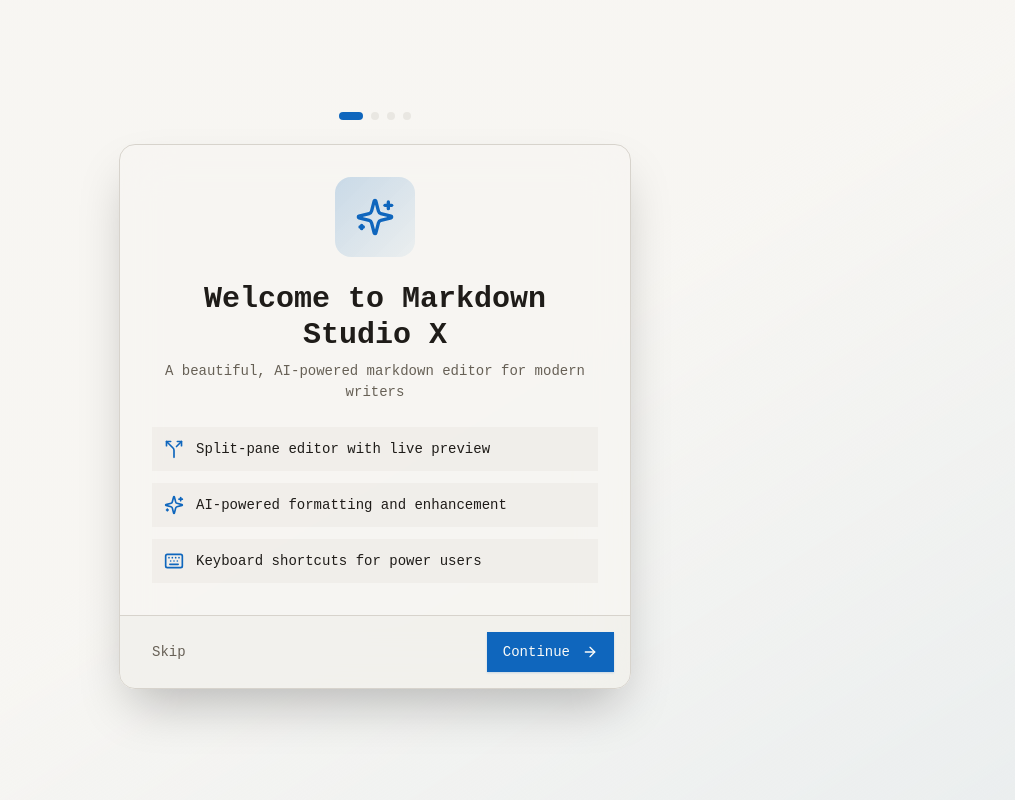
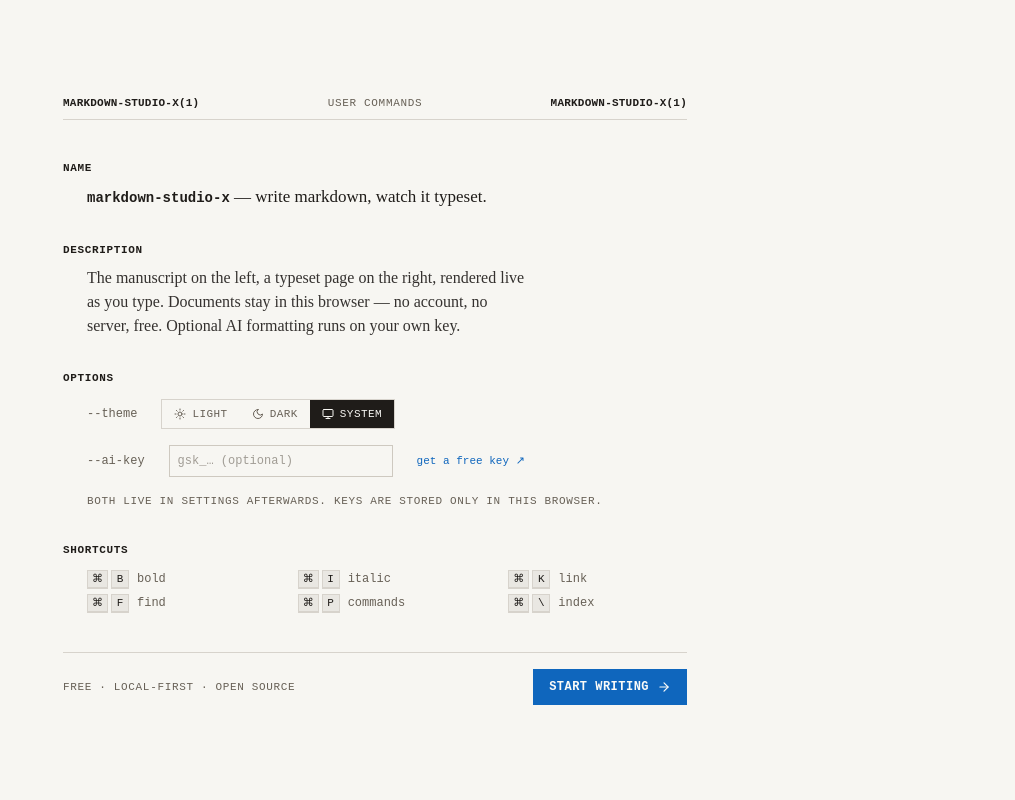
Before and after one commit to RexO77/MarkdownStudioX, a React (Vite) app: page / in a window 1280 px wide. Shown: the whole page, without its empty margins (265-1280 px from the left). Built offline with nearby package versions, Linux system fonts and the light colour scheme; a web font is replaced by a local one; what marked-smartypants would draw is missing.

Commit message:
Refresh onboarding and product README

```diff
--- a/src/components/WelcomeScreen.tsx
+++ b/src/components/WelcomeScreen.tsx
@@ -1,14 +1,11 @@
 import React, { useState } from 'react';
-import { motion, AnimatePresence } from 'framer-motion';
-import {
-    Sparkles, ArrowRight, ArrowLeft, Check, KeyRound,
-    Palette, Keyboard, Split, Moon, Sun
-} from 'lucide-react';
-import { Button } from '@/components/ui/button';
-import { Input } from '@/components/ui/input';
-import { Label } from '@/components/ui/label';
+import { motion } from 'framer-motion';
+import { ArrowRight, Sun, Moon, Monitor } from 'lucide-react';
 import { cn } from '@/lib/utils';
+import { Kbd } from '@/components/ui/kbd';
 import { useTheme } from '@/components/ui/theme-provider';
+import { setStoredApiKey } from '@/components/ui/api-key-dialog';
+import { toast } from 'sonner';
 
 interface WelcomeScreenProps {
     onComplete: () => void;
@@ -32,255 +29,188 @@ export const setOnboardingComplete = () => {
     }
 };
 
+const THEME_CHOICES = [
+    { value: 'light' as const, label: 'LIGHT', icon: Sun },
+    { value: 'dark' as const, label: 'DARK', icon: Moon },
+    { value: 'system' as const, label: 'SYSTEM', icon: Monitor },
+];
+
+const SHORTCUTS = [
+    { keys: '⌘B', action: 'bold' },
+    { keys: '⌘I', action: 'italic' },
+    { keys: '⌘K', action: 'link' },
+    { keys: '⌘F', action: 'find' },
+    { keys: '⌘P', action: 'commands' },
+    { keys: '⌘\\', action: 'index' },
+];
+
+const sectionVariants = {
+    hidden: { opacity: 0, y: 8 },
+    visible: (i: number) => ({
+        opacity: 1,
+        y: 0,
+        transition: { delay: 0.08 + i * 0.07, duration: 0.3, ease: [0.16, 1, 0.3, 1] },
+    }),
+};
+
+const SectionHead: React.FC<{ children: React.ReactNode }> = ({ children }) => (
+    <h2 className="font-mono text-[11px] font-bold uppercase tracking-[0.06em] text-foreground">
+        {children}
+    </h2>
+);
+
 export const WelcomeScreen: React.FC<WelcomeScreenProps> = ({ onComplete }) => {
-    const [step, setStep] = useState(0);
     const [apiKey, setApiKey] = useState('');
     const { theme, setTheme } = useTheme();
 
-    const steps = [
-        { id: 'welcome', title: 'Welcome' },
-        { id: 'api-key', title: 'API Setup' },
-        { id: 'theme', title: 'Theme' },
-        { id: 'features', title: 'Features' },
-    ];
-
-    const goNext = () => {
-        if (step < steps.length - 1) {
-            setStep(step + 1);
-        } else {
-            handleComplete();
+    const handleStart = () => {
+        const trimmed = apiKey.trim();
+        if (trimmed) {
+            if (!trimmed.startsWith('gsk_')) {
+                toast.error('Groq keys start with “gsk_”. Leave blank to skip.');
+                return;
             }
-    };
-
-    const goPrev = () => {
-        if (step > 0) {
-            setStep(step - 1);
-        }
-    };
-
-    const handleComplete = () => {
-        if (apiKey.trim()) {
-            localStorage.setItem('groq-api-key', apiKey.trim());
+            setStoredApiKey(trimmed);
         }
         setOnboardingComplete();
         onComplete();
     };
 
-    const handleSkip = () => {
-        setOnboardingComplete();
-        onComplete();
-    };
+    return (
+        <div className="fixed inset-0 z-50 overflow-y-auto bg-background">
+            <motion.div
+                initial={{ opacity: 0 }}
+                animate={{ opacity: 1 }}
+                transition={{ duration: 0.25 }}
+                className="mx-auto flex min-h-full w-full max-w-2xl flex-col justify-center px-6 py-10"
+            >
+                {/* Running head */}
+                <motion.div
+                    custom={0}
+                    initial="hidden"
+                    animate="visible"
+                    variants={sectionVariants}
+                    className="flex items-baseline justify-between border-b border-border pb-2 font-mono text-[11px] font-bold tracking-[0.02em]"
+                >
+                    <span>MARKDOWN-STUDIO-X(1)</span>
+                    <span className="hidden font-normal uppercase tracking-[0.06em] text-muted-foreground sm:block">
+                        User Commands
+                    </span>
+                    <span className="hidden sm:block">MARKDOWN-STUDIO-X(1)</span>
+                </motion.div>
 
-    return (
-        <div className="fixed inset-0 z-50 bg-gradient-to-br from-background via-background to-primary/5 flex items-center justify-center">
-            <motion.div
-                initial={{ opacity: 0, scale: 0.9 }}
-                animate={{ opacity: 1, scale: 1 }}
-                className="w-full max-w-lg mx-4"
+                <div className="space-y-8 py-10">
+                    <motion.section custom={1} initial="hidden" animate="visible" variants={sectionVariants}>
+                        <SectionHead>Name</SectionHead>
+                        <p className="mt-2 pl-6 font-serif text-[17px] leading-6">
+                            <span className="font-mono text-[14px] font-bold">markdown-studio-x</span> — write
+                            markdown, watch it typeset.
+                        </p>
+                    </motion.section>
+
+                    <motion.section custom={2} initial="hidden" animate="visible" variants={sectionVariants}>
+                        <SectionHead>Description</SectionHead>
+                        <p className="mt-2 max-w-[58ch] pl-6 font-serif text-[16px] leading-6 text-foreground/90">
+                            The manuscript on the left, a typeset page on the right, rendered live as you
+                            type. Documents stay in this browser — no account, no server, free. Optional AI
+                            formatting runs on your own key.
+                        </p>
+                    </motion.section>
+
+                    <motion.section custom={3} initial="hidden" animate="visible" variants={sectionVariants}>
+                        <SectionHead>Options</SectionHead>
+                        <div className="mt-3 space-y-4 pl-6">
+                            <div className="flex flex-wrap items-center gap-x-6 gap-y-2">
+                                <code className="font-mono text-[12px] text-muted-foreground">--theme</code>
+                                <div
+                                    role="group"
+                                    aria-label="Theme"
+                                    className="flex items-stretch border border-border font-mono text-[11px] tracking-[0.04em]"
                                 >
-                {/* Progress Dots */}
-                <div className="flex justify-center gap-2 mb-6">
-                    {steps.map((s, i) => (
-                        <div
-                            key={s.id}
+                                    {THEME_CHOICES.map((choice) => (
+                                        <button
+                                            key={choice.value}
+                                            type="button"
+                                            aria-pressed={theme === choice.value}
+                                            onClick={() => setTheme(choice.value)}
                                             className={cn(
-                                'w-2 h-2 rounded-full transition-all',
-                                i === step ? 'bg-primary w-6' : i < step ? 'bg-primary/60' : 'bg-muted'
+                                                'inline-flex items-center gap-1.5 px-3 py-1.5',
+                                                theme === choice.value
+                                                    ? 'bg-foreground text-background'
+                                                    : 'text-muted-foreground hover:bg-secondary hover:text-foreground'
                                             )}
-                        />
+                                        >
+                                            <choice.icon className="h-3 w-3" />
+                                            {choice.label}
+                                        </button>
                                     ))}
                                 </div>
-
-                {/* Content Card */}
-                <div className="bg-background/80 backdrop-blur-xl border rounded-2xl shadow-2xl overflow-hidden">
-                    <AnimatePresence mode="wait">
-                        <motion.div
-                            key={step}
-                            initial={{ opacity: 0, x: 20 }}
-                            animate={{ opacity: 1, x: 0 }}
-                            exit={{ opacity: 0, x: -20 }}
-                            transition={{ duration: 0.2 }}
-                            className="p-8"
-                        >
-                            {step === 0 && (
-                                <div className="text-center space-y-6">
-                                    <div className="w-20 h-20 mx-auto rounded-2xl bg-gradient-to-br from-primary/20 to-primary/5 flex items-center justify-center">
-                                        <Sparkles className="h-10 w-10 text-primary" />
-                                    </div>
-                                    <div>
-                                        <h1 className="text-3xl font-bold mb-2">Welcome to Markdown Studio X</h1>
-                                        <p className="text-muted-foreground">
-                                            A beautiful, AI-powered markdown editor for modern writers
-                                        </p>
-                                    </div>
-                                    <div className="flex flex-col gap-3 text-left text-sm">
-                                        <div className="flex items-center gap-3 p-3 rounded-lg bg-muted/50">
-                                            <Split className="h-5 w-5 text-primary shrink-0" />
-                                            <span>Split-pane editor with live preview</span>
-                                        </div>
-                                        <div className="flex items-center gap-3 p-3 rounded-lg bg-muted/50">
-                                            <Sparkles className="h-5 w-5 text-primary shrink-0" />
-                                            <span>AI-powered formatting and enhancement</span>
-                                        </div>
-                                        <div className="flex items-center gap-3 p-3 rounded-lg bg-muted/50">
-                                            <Keyboard className="h-5 w-5 text-primary shrink-0" />
-                                            <span>Keyboard shortcuts for power users</span>
-                                        </div>
-                                    </div>
-                                </div>
-                            )}
-
-                            {step === 1 && (
-                                <div className="space-y-6">
-                                    <div className="text-center">
-                                        <div className="w-16 h-16 mx-auto rounded-2xl bg-gradient-to-br from-primary/20 to-primary/5 flex items-center justify-center mb-4">
-                                            <KeyRound className="h-8 w-8 text-primary" />
-                                        </div>
-                                        <h2 className="text-2xl font-bold mb-2">Connect to AI</h2>
-                                        <p className="text-muted-foreground text-sm">
-                                            Enter your Groq API key to enable AI features (optional)
-                                        </p>
                             </div>
 
-                                    <div className="space-y-2">
-                                        <Label htmlFor="api-key">Groq API Key</Label>
-                                        <Input
-                                            id="api-key"
+                            <div className="flex flex-wrap items-center gap-x-6 gap-y-2">
+                                <code className="font-mono text-[12px] text-muted-foreground">--ai-key</code>
+                                <input
                                     type="password"
                                     value={apiKey}
                                     onChange={(e) => setApiKey(e.target.value)}
-                                            placeholder="gsk_..."
-                                            className="font-mono"
+                                    placeholder="gsk_… (optional)"
+                                    aria-label="Groq API key (optional)"
+                                    className={cn(
+                                        'w-56 border border-input bg-transparent px-2 py-1.5 font-mono text-[12px]',
+                                        'placeholder:text-muted-foreground/60 focus:outline-none focus:ring-1 focus:ring-ring'
+                                    )}
                                 />
-                                        <p className="text-xs text-muted-foreground">
-                                            Get your free API key at{' '}
                                 <a
                                     href="https://console.groq.com/keys"
                                     target="_blank"
                                     rel="noopener noreferrer"
-                                                className="text-primary hover:underline"
+                                    className="font-mono text-[11px] text-primary hover:underline"
                                 >
-                                                console.groq.com
+                                    get a free key ↗
                                 </a>
+                            </div>
+                            <p className="font-mono text-[11px] uppercase tracking-[0.06em] text-muted-foreground">
+                                Both live in Settings afterwards. Keys are stored only in this browser.
                             </p>
                         </div>
-                                </div>
-                            )}
+                    </motion.section>
 
-                            {step === 2 && (
-                                <div className="space-y-6">
-                                    <div className="text-center">
-                                        <div className="w-16 h-16 mx-auto rounded-2xl bg-gradient-to-br from-primary/20 to-primary/5 flex items-center justify-center mb-4">
-                                            <Palette className="h-8 w-8 text-primary" />
-                                        </div>
-                                        <h2 className="text-2xl font-bold mb-2">Choose Your Theme</h2>
-                                        <p className="text-muted-foreground text-sm">
-                                            Select a theme that suits your preference
-                                        </p>
-                                    </div>
-
-                                    <div className="grid grid-cols-2 gap-4">
-                                        <button
-                                            onClick={() => setTheme('light')}
-                                            className={cn(
-                                                'p-6 rounded-xl border-2 transition-all flex flex-col items-center gap-3',
-                                                theme === 'light'
-                                                    ? 'border-primary bg-primary/5'
-                                                    : 'border-border hover:border-primary/50'
-                                            )}
-                                        >
-                                            <div className="w-12 h-12 rounded-lg bg-white border shadow flex items-center justify-center">
-                                                <Sun className="h-6 w-6 text-amber-500" />
-                                            </div>
-                                            <span className="font-medium">Light</span>
-                                        </button>
-                                        <button
-                                            onClick={() => setTheme('dark')}
-                                            className={cn(
-                                                'p-6 rounded-xl border-2 transition-all flex flex-col items-center gap-3',
-                                                theme === 'dark'
-                                                    ? 'border-primary bg-primary/5'
-                                                    : 'border-border hover:border-primary/50'
-                                            )}
-                                        >
-                                            <div className="w-12 h-12 rounded-lg bg-gray-900 border border-gray-700 flex items-center justify-center">
-                                                <Moon className="h-6 w-6 text-blue-400" />
-                                            </div>
-                                            <span className="font-medium">Dark</span>
-                                        </button>
-                                    </div>
-                                </div>
-                            )}
-
-                            {step === 3 && (
-                                <div className="space-y-6">
-                                    <div className="text-center">
-                                        <div className="w-16 h-16 mx-auto rounded-2xl bg-gradient-to-br from-green-500/20 to-green-500/5 flex items-center justify-center mb-4">
-                                            <Check className="h-8 w-8 text-green-500" />
-                                        </div>
-                                        <h2 className="text-2xl font-bold mb-2">You're All Set!</h2>
-                                        <p className="text-muted-foreground text-sm">
-                                            Here are some keyboard shortcuts to get you started
-                                        </p>
-                                    </div>
-
-                                    <div className="space-y-2 text-sm">
-                                        {[
-                                            { keys: '⌘ B', action: 'Bold' },
-                                            { keys: '⌘ I', action: 'Italic' },
-                                            { keys: '⌘ K', action: 'Insert Link' },
-                                            { keys: '⌘ F', action: 'Find & Replace' },
-                                            { keys: '⌘ P', action: 'Command Palette' },
-                                            { keys: '⌘ \\', action: 'Toggle Sidebar' },
-                                        ].map((shortcut) => (
-                                            <div
-                                                key={shortcut.action}
-                                                className="flex items-center justify-between p-2 rounded bg-muted/50"
-                                            >
-                                                <span>{shortcut.action}</span>
-                                                <kbd className="px-2 py-1 rounded bg-muted font-mono text-xs">
-                                                    {shortcut.keys}
-                                                </kbd>
+                    <motion.section custom={4} initial="hidden" animate="visible" variants={sectionVariants}>
+                        <SectionHead>Shortcuts</SectionHead>
+                        <div className="mt-3 grid grid-cols-2 gap-x-8 gap-y-1.5 pl-6 sm:grid-cols-3">
+                            {SHORTCUTS.map((s) => (
+                                <div key={s.action} className="flex items-center gap-2 font-mono text-[12px]">
+                                    <Kbd keys={s.keys} />
+                                    <span className="text-muted-foreground">{s.action}</span>
                                 </div>
                             ))}
                         </div>
+                    </motion.section>
                 </div>
+
+                <motion.div
+                    custom={5}
+                    initial="hidden"
+                    animate="visible"
+                    variants={sectionVariants}
+                    className="flex items-center justify-between border-t border-border pt-4"
+                >
+                    <span className="font-mono text-[11px] uppercase tracking-[0.06em] text-muted-foreground">
+                        Free · local-first · open source
+                    </span>
+                    <button
+                        type="button"
+                        onClick={handleStart}
+                        className={cn(
+                            'inline-flex h-9 items-center gap-2 px-4',
+                            'bg-primary font-mono text-[12px] font-bold uppercase tracking-[0.04em] text-primary-foreground',
+                            'hover:opacity-90'
                         )}
+                    >
+                        Start writing
+                        <ArrowRight className="h-3.5 w-3.5" />
+                    </button>
                 </motion.div>
-                    </AnimatePresence>
-
-                    {/* Footer */}
-                    <div className="flex items-center justify-between p-4 border-t bg-muted/30">
-                        <Button
-                            variant="ghost"
-                            onClick={step === 0 ? handleSkip : goPrev}
-                            className="text-muted-foreground"
-                        >
-                            {step === 0 ? (
-                                'Skip'
-                            ) : (
-                                <>
-                                    <ArrowLeft className="h-4 w-4 mr-1" />
-                                    Back
-                                </>
-                            )}
-                        </Button>
-
-                        <Button onClick={goNext}>
-                            {step === steps.length - 1 ? (
-                                <>
-                                    Get Started
-                                    <Sparkles className="h-4 w-4 ml-1" />
-                                </>
-                            ) : (
-                                <>
-                                    Continue
-                                    <ArrowRight className="h-4 w-4 ml-1" />
-                                </>
-                            )}
-                        </Button>
-                    </div>
-                </div>
             </motion.div>
         </div>
     );
```
Also changed, not shown: 1 other file (tests, documents, lock files or other folders). Lines whose indentation alone changed are shown as unchanged.
